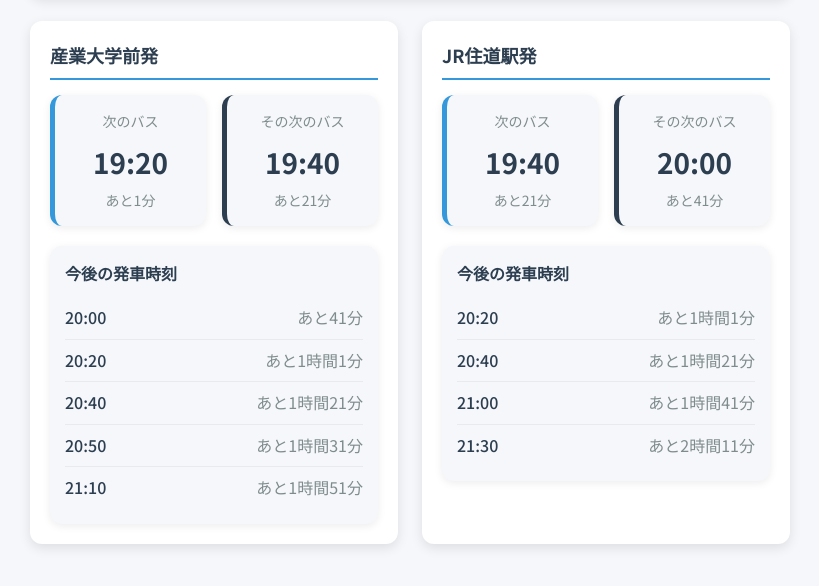
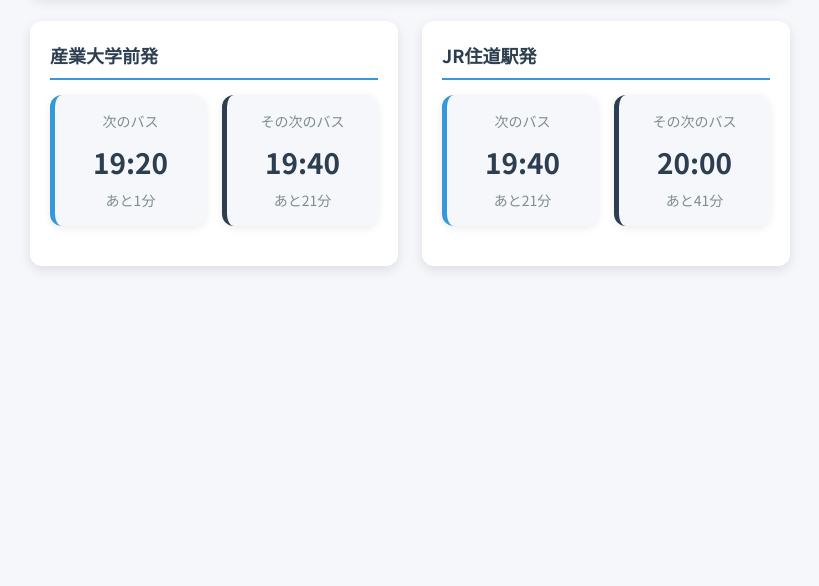
Before and after one commit to kabuchin/sandai-bus, a plain HTML site: page index.html in a window 1280 px wide. Shown: the part 122-708 px from the top of the page, without its empty margins (230-1049 px from the left). Drawn offline with Linux system fonts and the light colour scheme.

Commit message:
Add files via upload

```diff
--- a/index.html
+++ b/index.html
@@ -3,6 +3,7 @@
 <head>
     <meta charset="UTF-8">
     <meta name="viewport" content="width=device-width, initial-scale=1.0">
+    <meta name="color-scheme" content="light dark">
     <title>バス時刻情報</title>
     <link rel="stylesheet" href="styles.css">
     <link href="https://fonts.googleapis.com/css2?family=Noto+Sans+JP:wght@400;500;700&display=swap" rel="stylesheet">
@@ -65,7 +66,8 @@
                         <div class="remaining" id="afterNextBusRemaining-university"></div>
                     </div>
                 </div>
-                <div class="upcoming-buses" id="upcomingBusList-university">
+                <div class="tab-bar">今後の発車時刻</div>
+                <div class="upcoming-buses tab-content closed" id="upcomingBusList-university">
                     <!-- 産業大学前発の今後のバス時刻が表示されます -->
                 </div>
             </div>
@@ -84,7 +86,8 @@
                         <div class="remaining" id="afterNextBusRemaining-station"></div>
                     </div>
                 </div>
-                <div class="upcoming-buses" id="upcomingBusList-station">
+                <div class="tab-bar">今後の発車時刻</div>
+                <div class="upcoming-buses tab-content closed" id="upcomingBusList-station">
                     <!-- JR住道駅発の今後のバス時刻が表示されます -->
                 </div>
             </div>
```
